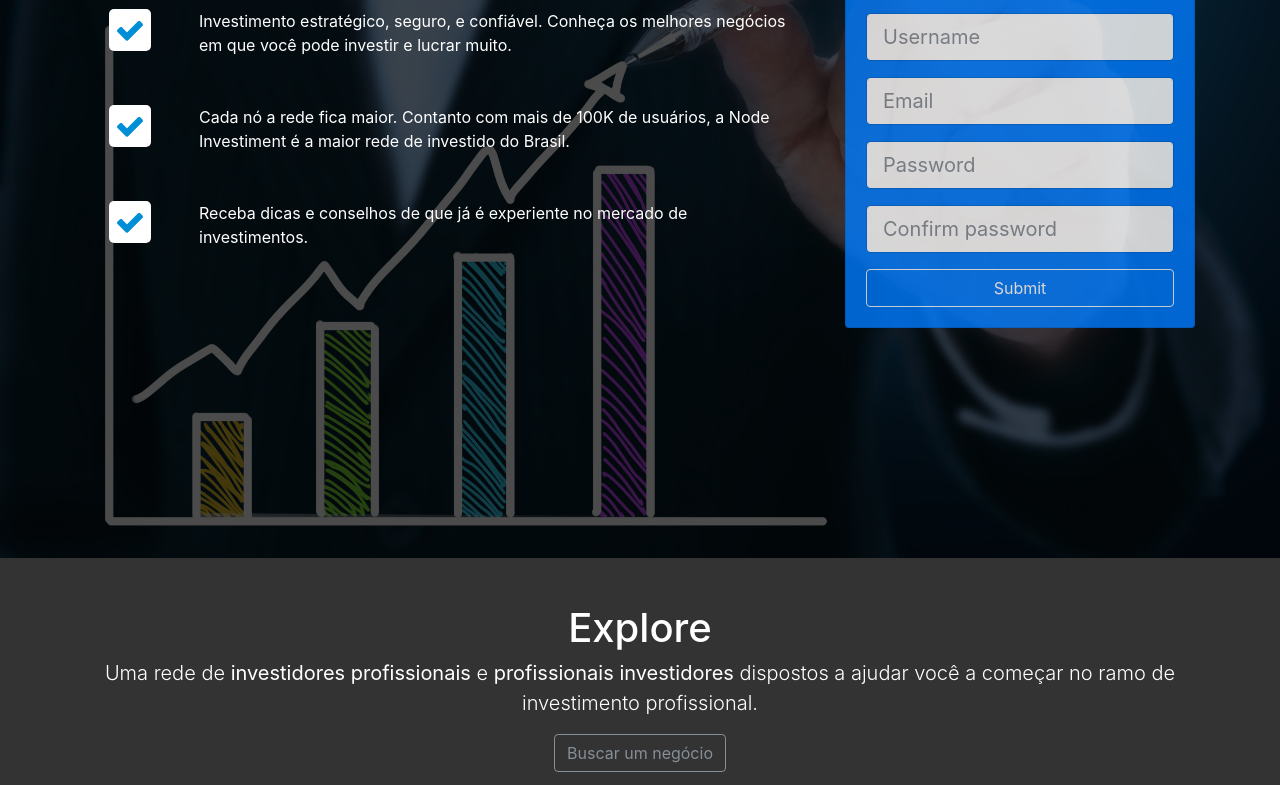
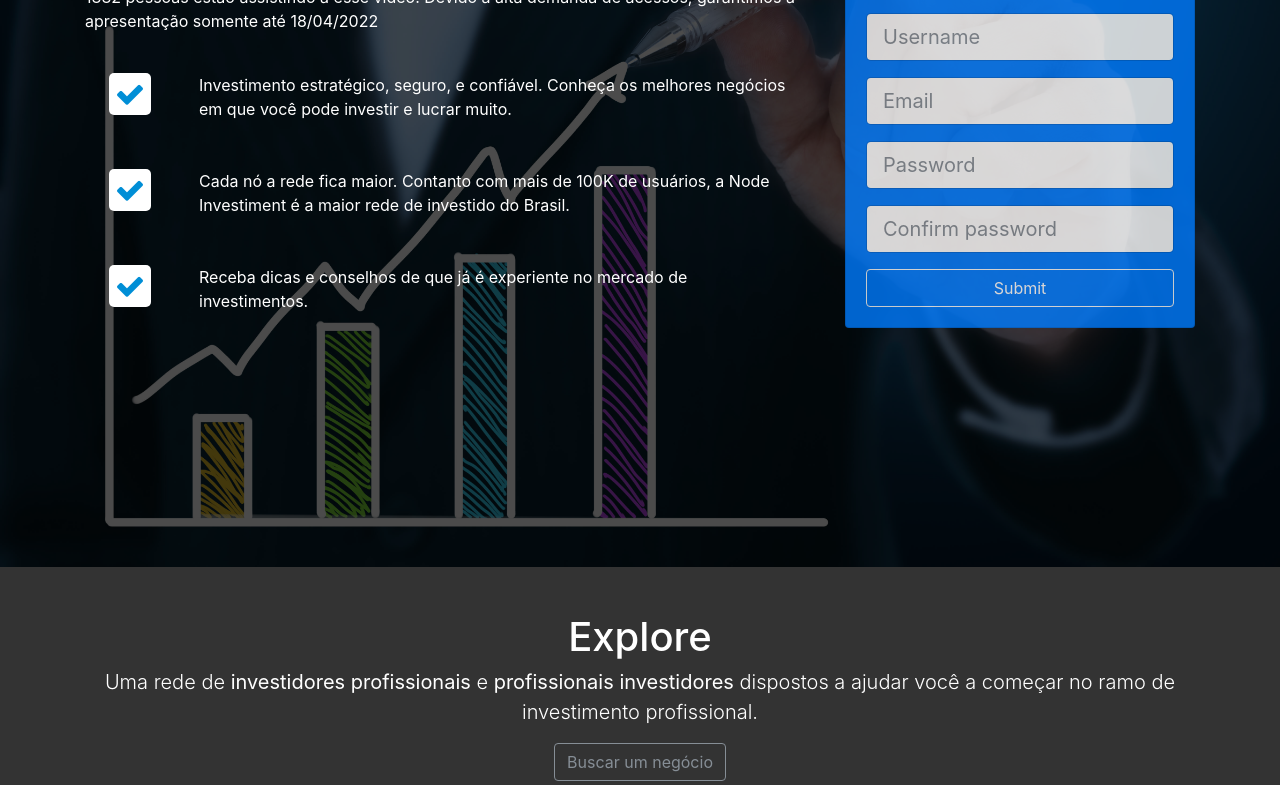
Before and after one commit to thalisonwilker/nodeinvestmensts, a plain HTML site: page index.html in a window 1280 px wide. Shown: the part 261-1046 px from the top of the page. Drawn offline with Linux system fonts and the light colour scheme.

Commit message:
incrementador de views

```diff
--- a/index.html
+++ b/index.html
@@ -1,5 +1,6 @@
 <!DOCTYPE html>
 <html class="no-js" lang="en">
+
 <head>
     <meta http-equiv="x-ua-compatible" content="ie=edge">
     <meta name="viewport" content="width=device-width, initial-scale=1.0" />
@@ -59,6 +60,36 @@
                     <div class="row">
                         <div class="col-lg-8 d-none d-lg-block">
                             <h1 class="diaplay-4 font-wieght-normal">Saiba <strong>quando</strong> e <strong>onde</strong> investir junto dos <strong>melhores</strong>.</h1>
+
+                            <div>
+                                <p>
+                                    <span id="views"></span> pessoas estão assistindo a esse vídeo. Devido à alta demanda de acessos, garantimos a apresentação somente até <span id="final-date"></span>
+                                </p>
+                            </div>
+                            <script>
+                                function randomValue() {
+                                    const min = 980;
+                                    const max = 2500;
+                                    while (true) {
+                                        const value = Math.floor(Math.random() * (max - min + 1)) + min;
+                                        if (value % 2 === 0) {
+                                            return value;
+                                        }
+                                    }
+                                };
+
+                                const views = document.getElementById('views');
+
+                                views.innerText = randomValue();
+                                const dateElement = document.getElementById('final-date');
+
+                                const date = new Date().toLocaleDateString('pt-BR');
+                                dateElement.innerText = date;
+
+                                setInterval(() => {
+                                    views.innerText = randomValue();
+                                }, 2500);
+                            </script>
 
                             <div class="d-flex flex-row">
                                 <div class="p-4 alig-senf-start">
@@ -339,7 +370,7 @@
     <script src="js/wow.min.js"></script>
 
     <script>
-
     </script>
 </body>
+
 </html>
```
Lines whose indentation alone changed are shown as unchanged.
